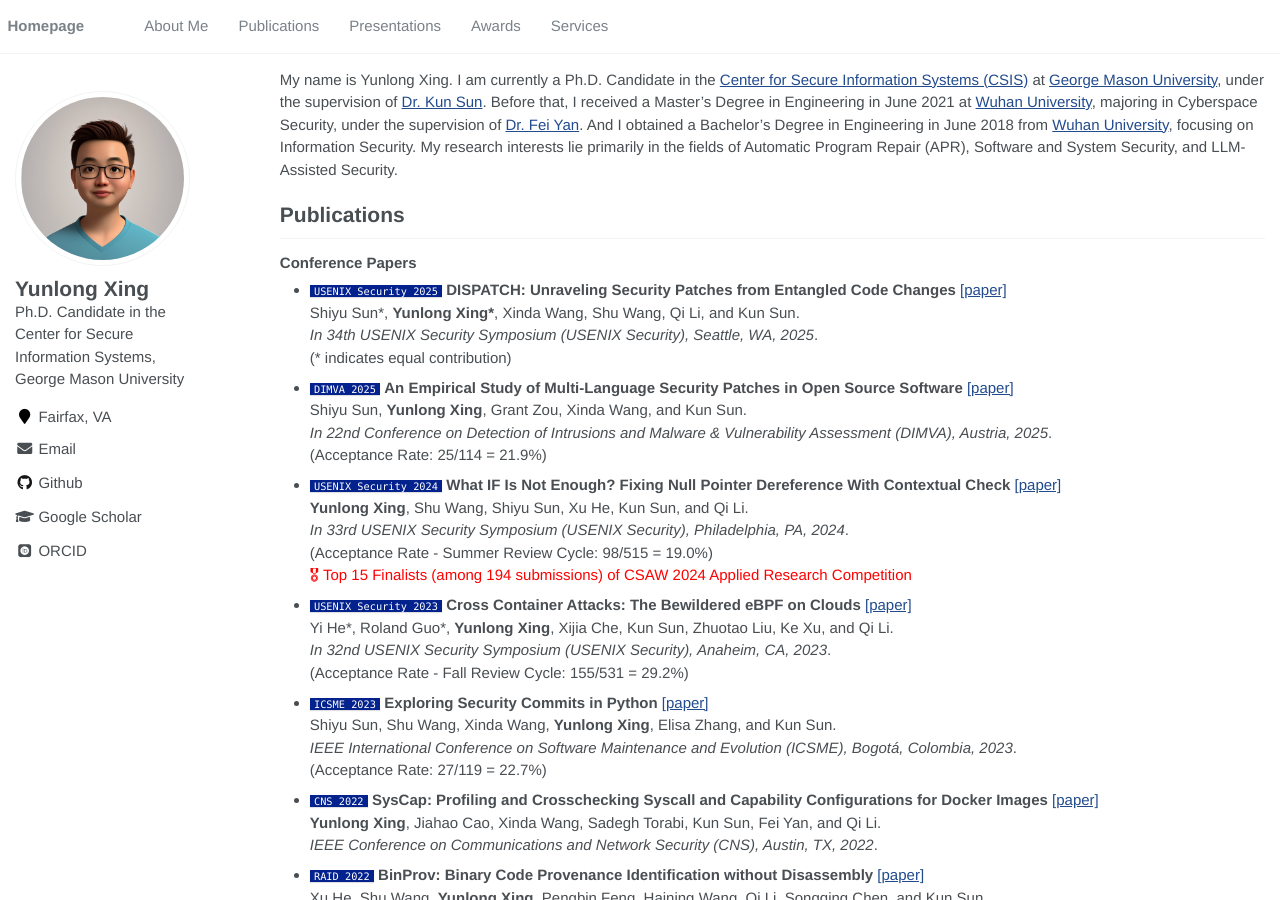
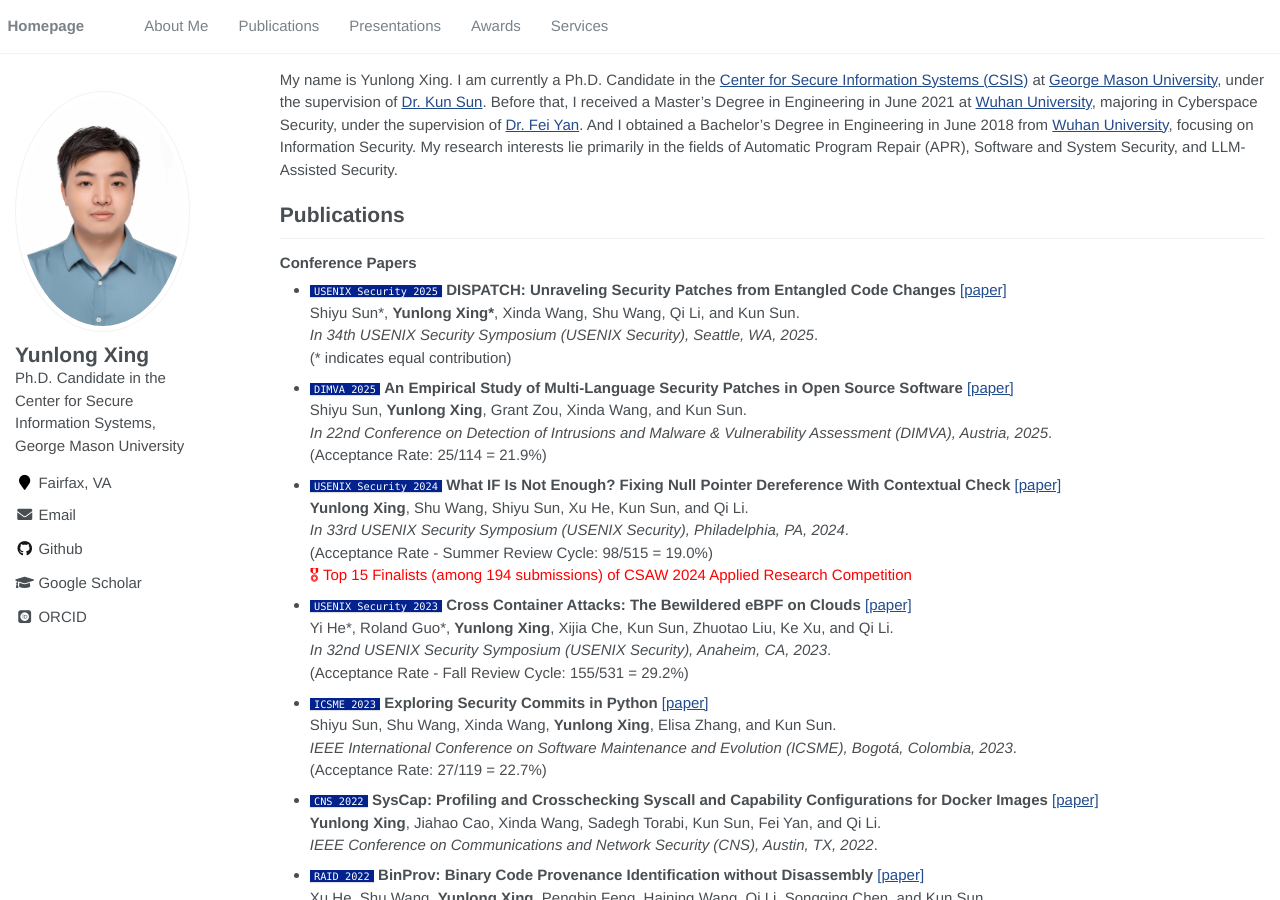
Before and after one commit to YunlongXing/yunlongxing.github.io, a Jekyll site: the page built from _pages/about.md, in a window 1280 px wide and 900 px high. Built offline with Jekyll 4.4.1, drawn with Linux system fonts in a browser that asks for light colours; some web fonts are replaced.

Commit message:
Change avatar image format from PNG to JPG

```diff
--- a/_config.yml
+++ b/_config.yml
@@ -22,7 +22,7 @@ baidu_site_verification  : code-ZxFK3f4pfb
 # Site Author
 author:
   name             : "Yunlong Xing"
-  avatar           : "images/avatar.png"
+  avatar           : "images/avatar.jpg"
   bio              :
   location         : "Fairfax, VA"
   employer         :
```
